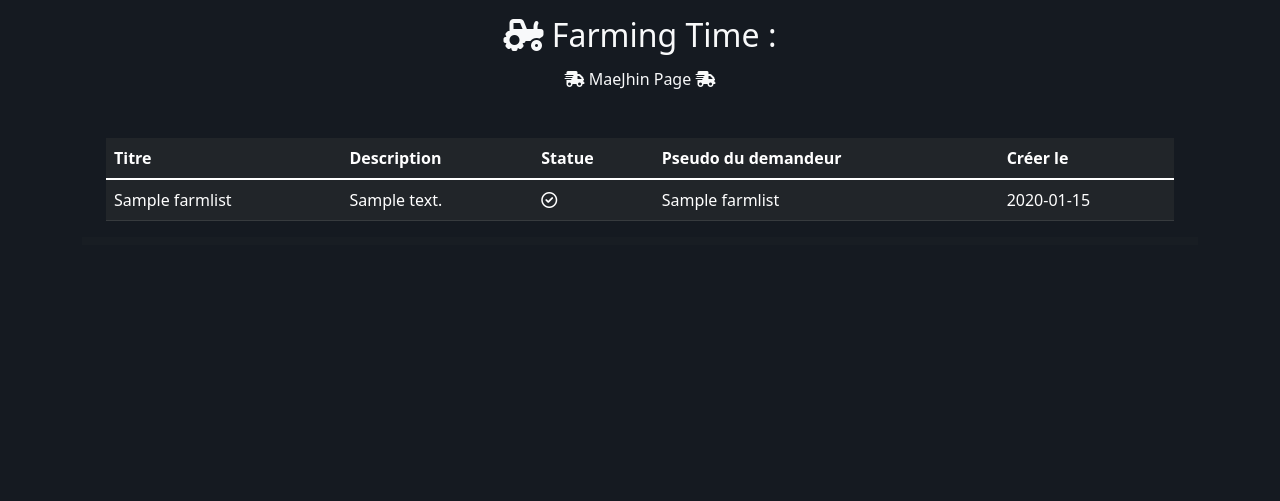
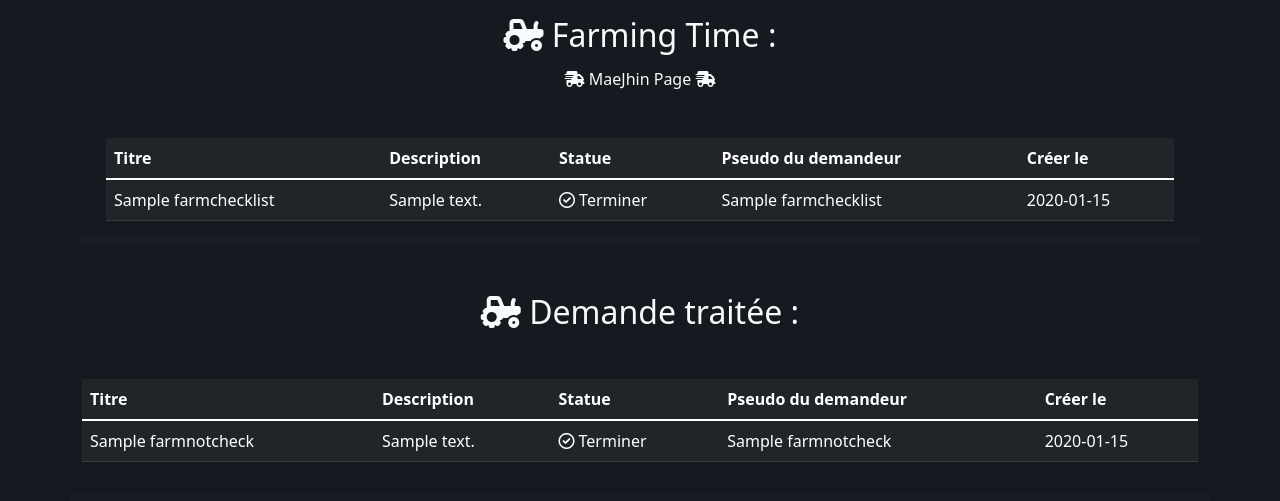
Before and after one commit to ExoCinki/projet-ldo-website, a Symfony app: template templates/farm/index.html.twig in a window 1280 px wide. Shown: the part 90-591 px from the top of the page. Run offline with Twig, Linux system fonts and the light colour scheme; the template is opened without the code that fills it: most values are stand-ins (such as "Sample title", 1, 10 or a date in 2020); some libraries are stand-ins or nearby versions.

Commit message:
Farm Module terminé

```diff
--- a/src/Controller/CrafterController.php
+++ b/src/Controller/CrafterController.php
@@ -13,7 +13,7 @@ class CrafterController extends AbstractController
 {
     /**
      * @Route("/crafter", name="crafter")
-     * @IsGranted("ROLE_LDO")
+     * @IsGranted("ROLE_USER")
      */
     public function index(UserRepository $userRepository): Response
     {
--- a/src/Controller/GemmeController.php
+++ b/src/Controller/GemmeController.php
@@ -12,7 +12,7 @@ class GemmeController extends AbstractController
 {
     /**
      * @Route("/gemme", name="gemme")
-     * @IsGranted("ROLE_LDO")
+     * @IsGranted("ROLE_USER")
      */
     public function index(GemmeRepository $gemmeRepository): Response
     {
--- a/src/Controller/LevelingJobController.php
+++ b/src/Controller/LevelingJobController.php
@@ -67,7 +67,7 @@ class LevelingJobController extends AbstractController
     }
     /**
      * @Route("/levelingjob/furninshing", name="craftfurninshing")
-     * @IsGranted("ROLE_LDO")
+     * @IsGranted("ROLE_USER")
      */
     public function furninshing(): Response
     {
--- a/templates/farm/index.html.twig
+++ b/templates/farm/index.html.twig
@@ -1,13 +1,23 @@
 {% extends 'base.html.twig' %}
 
-{% block title %}Liste des Crafters{% endblock %}
+{% block title %}Liste des Crafters
+{% endblock %}
 
 {% block body %}
 	<div class="container">
- <h2 class="text-light text-center mt-3"><i class="fas fa-tractor"></i> Farming Time : </h2>
- <h6 class="text-light text-center mt-3"><i class="fas fa-shipping-fast"></i> MaeJhin Page <i class="fas fa-shipping-fast"></i></h6>
+		<h2 class="text-light text-center mt-3">
+			<i class="fas fa-tractor"></i>
+			Farming Time :
+		</h2>
+		<h6 class="text-light text-center mt-3">
+			<i class="fas fa-shipping-fast"></i>
+			MaeJhin Page
+			<i class="fas fa-shipping-fast"></i>
+		</h6>
 		{% if is_granted('ROLE_USER') %}
-    <a href="{{path('farm_add')}}"><button type="button" class="btn btn-success">Ajouter</button></a>
+			<a href="{{path('farm_add')}}">
+				<button type="button" class="btn btn-success">Ajouter</button>
+			</a>
 		{% endif %}
 		<table class="table table-dark table-hover mt-5">
 			<thead>
@@ -16,18 +26,107 @@
 					<th scope="col">Description</th>
 					<th scope="col">Statue</th>
 					<th scope="col">Pseudo du demandeur</th>
-      <th scope="col">Créer le </th>
+					<th scope="col">Créer le
+					</th>
+					{% if is_granted('ROLE_FARM') %}
+						<th scope="col">Action</th>
+					{% elseif is_granted('ROLE_ADMIN') %}
+						<th scope="col">Action</th>
+					{% endif %}
 				</tr>
 			</thead>
 			<tbody>
 				<tr>
-    {# {{farm.checkOrNot}} #}
-    {% for farm in farmlist  %}
+					{% for farm in farmchecklist  %}
 						<td>{{farm.title}}</td>
 						<td>{{farm.details}}</td>
-      <td>{% if farm.checkOrNot == 0 %} <i class="fas fa-times"></i> {% else %} <i class="far fa-check-circle"></i> {% endif %}</td>
+						<td>
+							{% if farm.checkOrNot == 0 %}
+								<i class="fas fa-times"></i>
+								En Cours
+							{% else %}
+								<i class="far fa-check-circle"></i>
+								Terminer
+							{% endif %}
+						</td>
 						<td>{{farm.nameUser}}</td>
 						<td>{{farm.createdAt|date('Y-m-d')}}</td>
+						{% if is_granted('ROLE_FARM') %}
+							<td>
+								<a href="{{path('farm_check', { id: farm.id })}}">
+									<button type="submit" class="btn btn-success btn-lg text-center">
+										<i class="far fa-check-circle"></i>
+									</button>
+								</a>
+							</td>
+						{% elseif is_granted('ROLE_ADMIN') %}
+							<td>
+								<a href="{{path('farm_check', { id: farm.id })}}">
+									<button type="submit" class="btn btn-success btn-lg text-center">
+										<i class="far fa-check-circle"></i>
+									</button>
+								</a>
+							</td>
+						{% endif %}
+					</tr>
+				{% endfor %}
+			</tbody>
+		</table>
+	</div>
+	<hr class="mt-3 mb-3 p-1"/>
+		<h2 class="text-light text-center mt-5">
+			<i class="fas fa-tractor"></i>
+			Demande traitée :
+		</h2>
+  	<table class="table table-dark table-hover mt-5">
+			<thead>
+				<tr>
+					<th scope="col">Titre</th>
+					<th scope="col">Description</th>
+					<th scope="col">Statue</th>
+					<th scope="col">Pseudo du demandeur</th>
+					<th scope="col">Créer le
+					</th>
+					{% if is_granted('ROLE_FARM') %}
+						<th scope="col">Action</th>
+					{% elseif is_granted('ROLE_ADMIN') %}
+						<th scope="col">Action</th>
+					{% endif %}
+				</tr>
+			</thead>
+			<tbody>
+				<tr>
+					{% for farm in farmnotcheck  %}
+						<td>{{farm.title}}</td>
+						<td>{{farm.details}}</td>
+						<td>
+							{% if farm.checkOrNot == 0 %}
+								<i class="fas fa-times"></i>
+								En Cours
+							{% else %}
+								<i class="far fa-check-circle"></i>
+								Terminer
+							{% endif %}
+						</td>
+						<td>{{farm.nameUser}}</td>
+						<td>{{farm.createdAt|date('Y-m-d')}}</td>
+						{% if is_granted('ROLE_FARM') %}
+							<td>
+								<a href="{{path('farm_check', { id: farm.id })}}">
+									<button type="submit" class="btn btn-success btn-lg text-center">
+										<i class="far fa-check-circle"></i>
+									</button>
+								</a>
+							</td>
+						{% elseif is_granted('ROLE_ADMIN') %}
+							<td>
+								<a href="{{path('farm_check', { id: farm.id })}}">
+									<button type="submit" class="btn btn-success btn-lg text-center">
+										<i class="far fa-check-circle"></i>
+									</button>
+								</a>
+							</td>
+						{% endif %}
 					</tr>
 				{% endfor %}
 			</tbody>
```
Also changed, not shown: src/Controller/FarmController.php (+31 -6 lines), src/Repository/FarmRepository.php (+24 -23 lines), 1 other file. Lines whose indentation alone changed are shown as unchanged.
